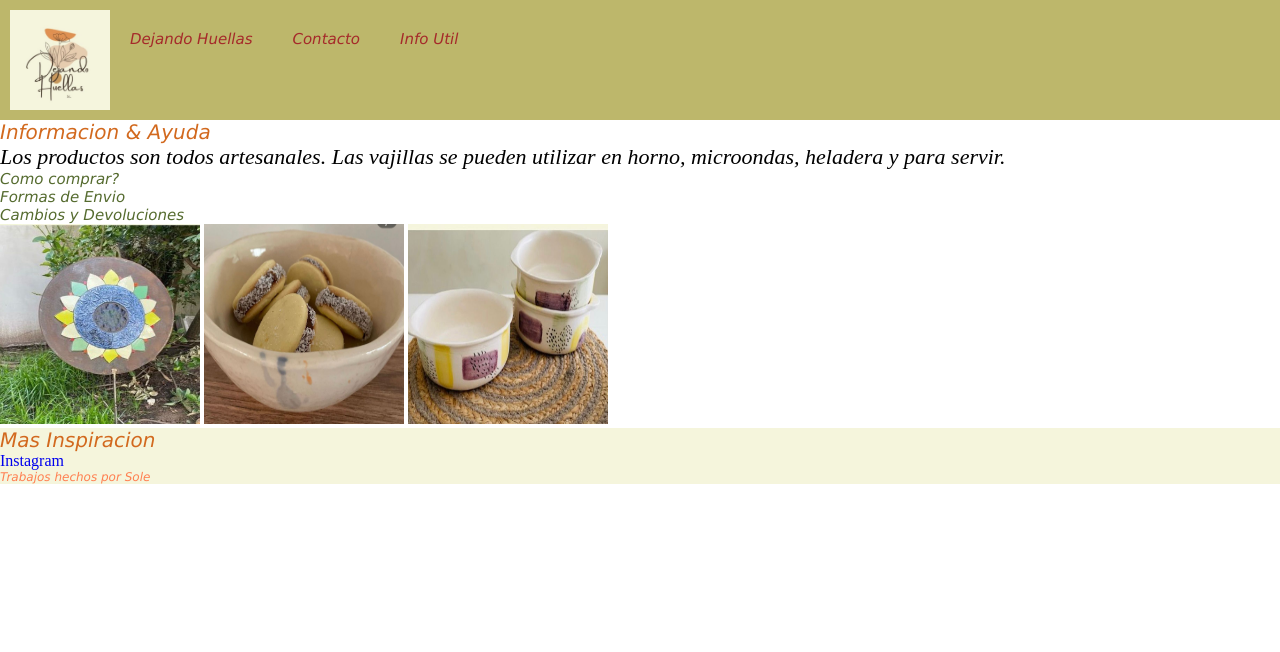
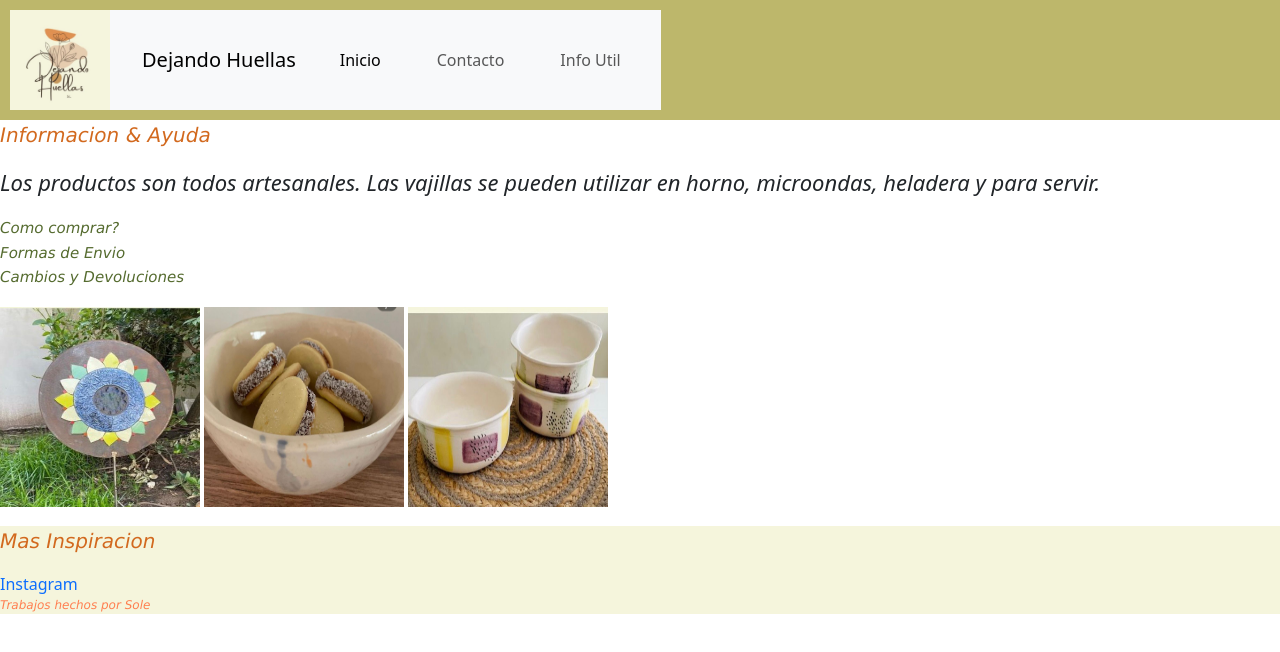
Before and after one commit to msolel/PFLangono, a plain HTML site: page pages/infoUtil.html in a window 1280 px wide. Drawn offline with nearby package versions, Linux system fonts and the light colour scheme.

Commit message:
cambios en contacto infoutil

```diff
--- a/pages/infoUtil.html
+++ b/pages/infoUtil.html
@@ -1,32 +1,40 @@
-<!DOCTYPE html>
+<!doctype html>
 <html lang="en">
-<head>
-    <meta charset="UTF-8">
-    <meta http-equiv="X-UA-Compatible" content="IE=edge">
-    <meta name="viewport" content="width=device-width, initial-scale=1.0">
-     <!--CSS-->
-     <link rel="stylesheet" href="../style.css">
+  <head>
+    <meta charset="utf-8">
+    <meta name="viewport" content="width=device-width, initial-scale=1">
 
-
-
-
-    <title>infoUtil</title>
-</head>
+    <title>Dejando_Huellas</title>
+    <link href="https://cdn.jsdelivr.net/npm/bootstrap@5.3.0-alpha3/dist/css/bootstrap.min.css" rel="stylesheet" integrity="sha384-KK94CHFLLe+nY2dmCWGMq91rCGa5gtU4mk92HdvYe+M/SXH301p5ILy+dN9+nJOZ" crossorigin="anonymous">
+    <!--CSS-->
+    <link rel="stylesheet" href="../style.css">
+ </head>
 <body>
     <header>
-        <img src="../img/logo.jpeg" alt="Logo">
-        <nav>
-            <!--Enlace relativo, redicciona a otro archivo dentro del proyecto-->
-            <a class="enlaces" href="../index.html"> Dejando Huellas</a>
-        </nav>
-        <nav>
-            <!--Enlace relativo, redicciona a otro archivo dentro del proyecto-->
-            <a class="enlaces" href="contacto.html"> Contacto</a>
-        </nav>
-        <nav>
-            <!--Enlace relativo, redicciona a otro archivo dentro del proyecto-->
-            <a class="enlaces" href="infoUtil.html"> Info Util</a>
-        </nav>
+        <img src="../img/logo.jpeg" alt="Logo" >
+        <nav class="navbar navbar-expand-lg bg-body-tertiary">
+            <div class="container-fluid">
+              <a class="navbar-brand" href="#">Dejando Huellas</a>
+              <button class="navbar-toggler" type="button" data-bs-toggle="collapse" data-bs-target="#navbarSupportedContent" aria-controls="navbarSupportedContent" aria-expanded="false" aria-label="Toggle navigation">
+                <span class="navbar-toggler-icon"></span>
+              </button>
+              <div class="collapse navbar-collapse" id="navbarSupportedContent">
+                <ul class="navbar-nav me-auto mb-2 mb-lg-0">
+                  <li class="nav-item">
+                    <a class="nav-link active" aria-current="page" href="../index.html">Inicio</a>
+                  </li>
+                  <li class="nav-item">
+                    <a class="nav-link" href="../pages/contacto.html">Contacto</a>
+                  </li>
+                  <li class="nav-item">
+                    <a class="nav-link" href="../pages/infoUtil.html"> Info Util</a>
+                  </li>
+                  </li>
+                </ul>
+
+              </div>
+            </div>
+          </nav>
     </header>
     <section><p class="p-footer1">Informacion & Ayuda</p></section>
     <section><p class="claseinfo"> Los productos son todos artesanales.
--- a/style.css
+++ b/style.css
@@ -50,6 +50,8 @@ footer{
 .imagen-entrada{
     width: 200px;
     height: 200px;
+    margin-top: 0.5cm;
+    margin-bottom: 0.5cm;
 }
 
 .enlaces{
```
Also changed, not shown: pages/contacto.html (+37 -21 lines).
